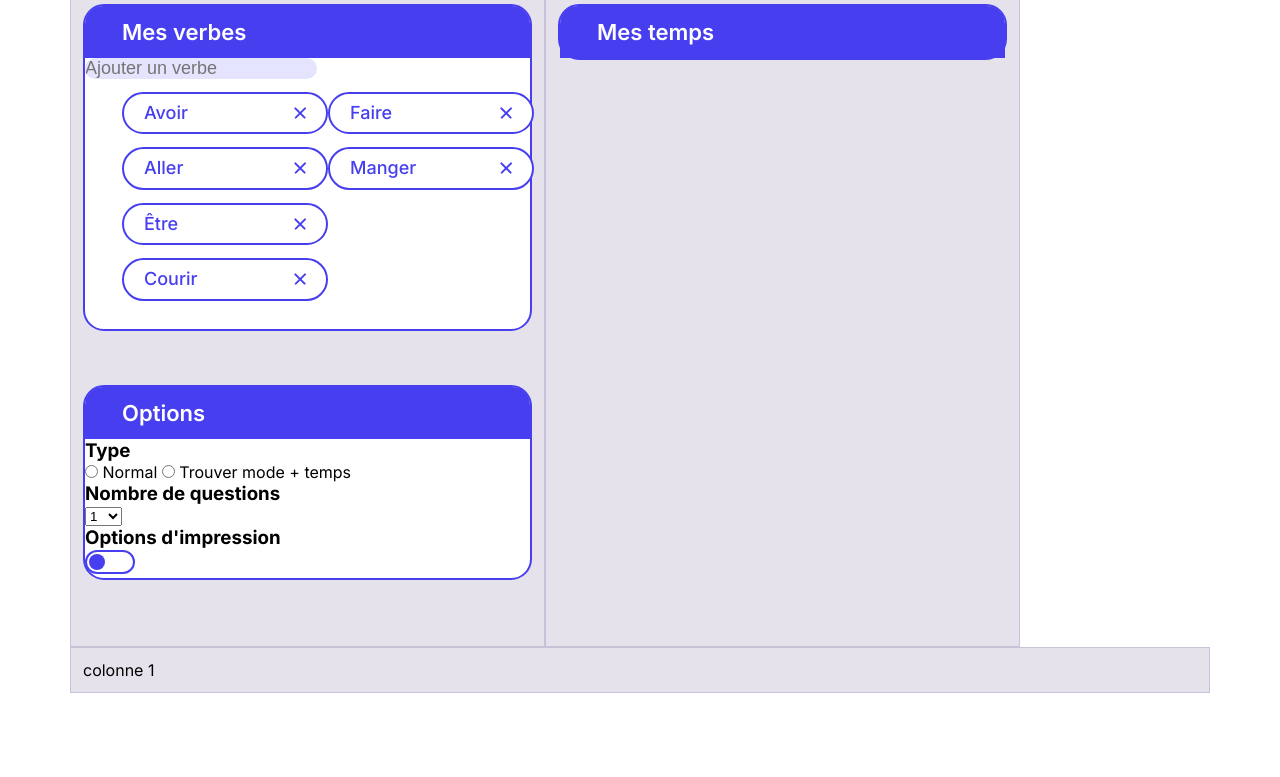
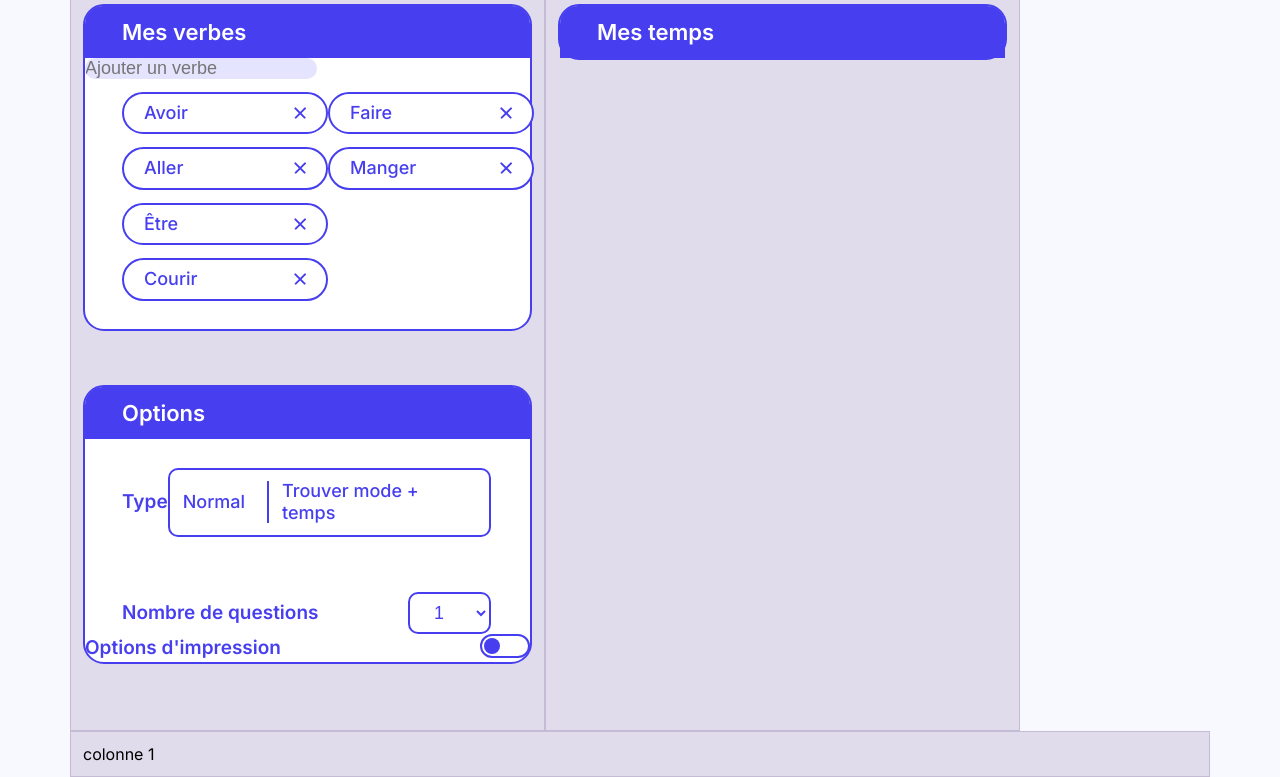
Before and after one commit to OkuroYume/examen-3, a website built with Parcel: page src/index.html in a window 1280 px wide. Shown: the part 118-895 px from the top of the page. Before the commit the page ends 811 px from the top, so only its background shows below. Built offline with nearby package versions, Linux system fonts and the light colour scheme.

Commit message:
options form done

```diff
--- a/src/index.html
+++ b/src/index.html
@@ -71,16 +71,24 @@
           <div class="form">
             <div class="form-small">
               <h2>Options</h2>
-              <h3>Type</h3>
-              <div class="form-type">
-                <input name="options" id="normal" type="radio" />
-                <label for="normal">Normal</label>
-                <input name="options" id="temps" type="radio" />
-                <label for="temps">Trouver mode + temps</label>
+              <div class="form-type-wrapper">
+                <h3>Type</h3>
+                <div class="form-type">
+                  <label for="normal"
+                    ><input name="options" id="normal" type="radio" />
+                    <div class="form-type-inner t-first">Normal</div></label
+                  >
+                  <label for="temps">
+                    <input name="options" id="temps" type="radio" />
+                    <div class="form-type-inner">
+                      Trouver mode + temps
+                    </div></label
+                  >
+                </div>
               </div>
-              <h3>Nombre de questions</h3>
-              <div class="number">
-                <select id="country" name="country">
+              <div class="form-number-wrapper">
+                <h3>Nombre de questions</h3>
+                <select id="form-number" name="form-number">
                   <option value="1">1</option>
                   <option value="2">2</option>
                   <option value="3">3</option>
@@ -102,6 +110,8 @@
                   <option value="19">19</option>
                   <option value="20">20</option>
                 </select>
+              </div>
+              <div class="form-option-wrapper">
                 <h3>Options d'impression</h3>
                 <label class="switch">
                   <input type="checkbox" />
--- a/src/scss/_base.scss
+++ b/src/scss/_base.scss
@@ -26,6 +26,7 @@ body {
   font-family: "Inter", sans-serif;
   font-size: 1rem;
   line-height: 1.25;
+  background-color: #f8f8ff;
 }
 
 a {
--- a/src/scss/modules/_form.scss
+++ b/src/scss/modules/_form.scss
@@ -43,7 +43,6 @@
 
 .form-verb:hover {
   background: #4ce9cd;
-
   transition: 0.2s;
 }
 
@@ -76,7 +75,7 @@ input:checked + .switch-wrapper {
   height: 16px;
   border-radius: 8px;
   background: #473fef;
-  transition: ease-in 0.2s;
+  transition: ease-in 0.1s;
 }
 
 input:checked + .switch-wrapper .switch-inner {
@@ -87,3 +86,71 @@ input:checked + .switch-wrapper .switch-inner {
 .switch input {
   display: none;
 }
+
+h3 {
+  color: #473fef;
+  font-size: 19px;
+  font-weight: 600;
+}
+select {
+  width: 83px;
+  height: 42px;
+  border-radius: 10px;
+  border: 2px solid #473fef;
+  background-color: white;
+  color: #473fef;
+  font-size: 18px;
+  font-weight: 500;
+  padding-left: 20px;
+}
+
+.form-type {
+  border-radius: 10px;
+  border: 2px solid #473fef;
+  width: 333px;
+  display: flex;
+  align-items: center;
+  justify-content: space-between;
+  overflow: hidden;
+}
+
+.form-type input {
+  display: none;
+}
+
+.form-type-inner {
+  color: #473fef;
+  font-size: 18px;
+  font-weight: 500;
+  padding: 10px 22px 10px 13px;
+  transition: ease-in 0.1s;
+}
+
+.form-type-inner.t-first {
+  border-right: 2px solid #473fef;
+}
+
+.form-type input:checked + .form-type-inner {
+  background-color: #4ce9cd;
+}
+
+.form-type-wrapper {
+  display: flex;
+  justify-content: space-between;
+  align-items: center;
+  margin: 29px 39px 0 37px;
+}
+
+.form-number-wrapper {
+  display: flex;
+  justify-content: space-between;
+  align-items: center;
+  margin: 55px 39px 0 37px;
+}
+
+.form-option-wrapper {
+  display: flex;
+  justify-content: space-between;
+  align-items: center;
+  margin: 61px 39 100px 37px;
+}
```
